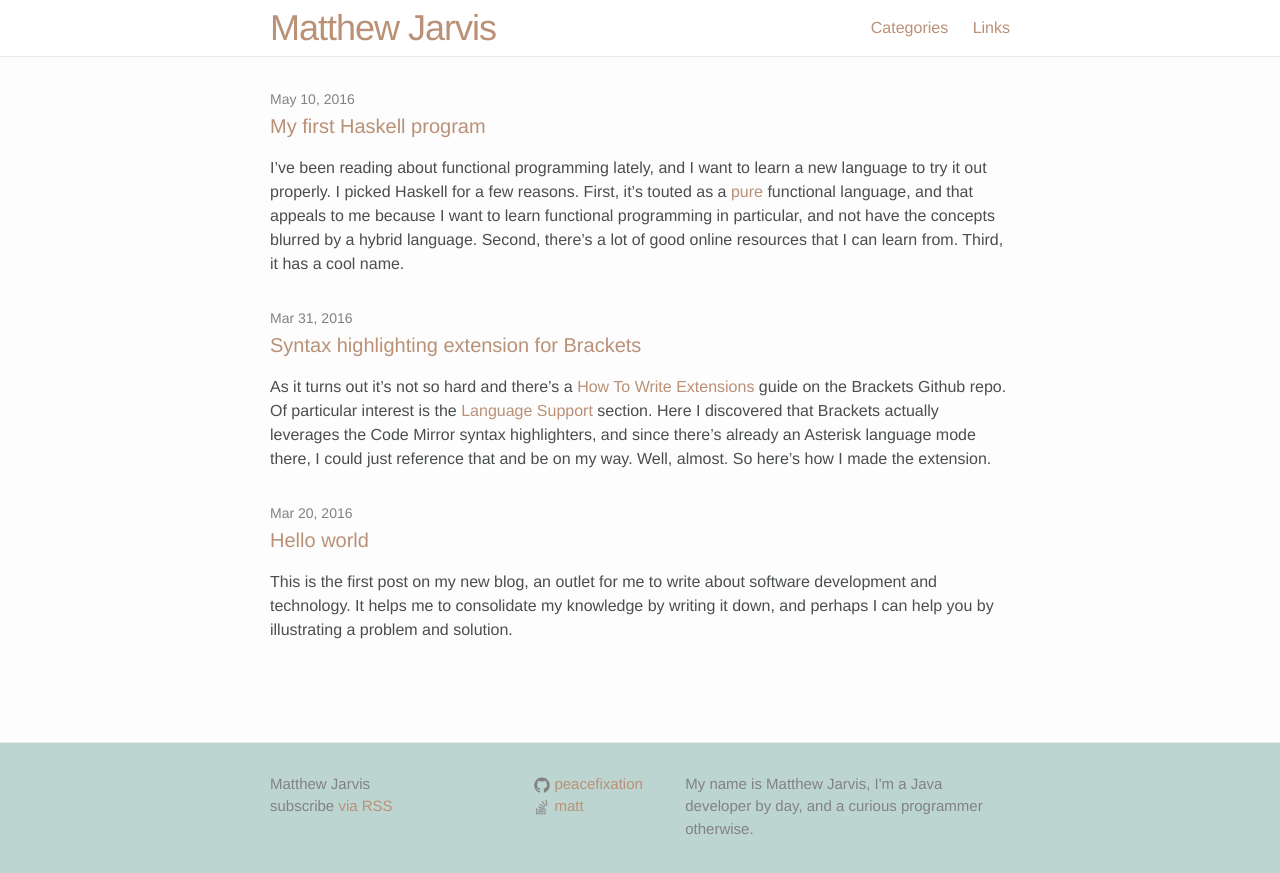
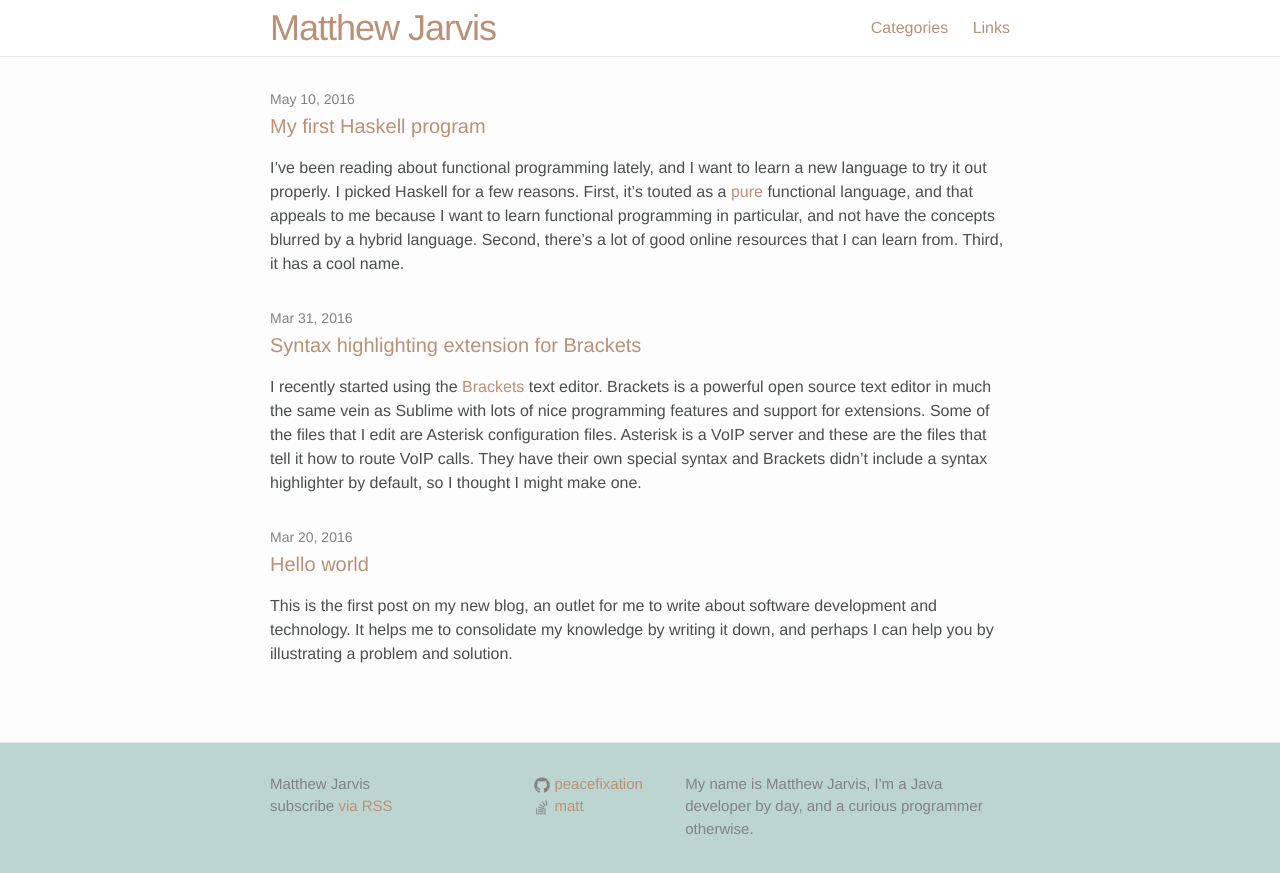
Before and after one commit to peacefixation/peacefixation.github.io, a Jekyll site: the page built from index.html, in a window 1280 px wide. Shown: the top 873 px of the page. Built offline with Jekyll 4.4.1, drawn with Linux system fonts in a browser that asks for light colours.

Commit message:
Edit brackets extension post opening paragraph take 2

```diff
--- a/_posts/2016-03-31-brackets-asterisk-extension.md
+++ b/_posts/2016-03-31-brackets-asterisk-extension.md
@@ -5,6 +5,7 @@ date:   2016-03-31 12:46:37 +1100
 categories: development
 ---
 
+I recently started using the [Brackets](http://brackets.io/) text editor. Brackets is a powerful open source text editor in much the same vein as Sublime with lots of nice programming features and support for extensions. Some of the files that I edit are Asterisk configuration files. Asterisk is a VoIP server and these are the files that tell it how to route VoIP calls. They have their own special syntax and Brackets didn't include a syntax highlighter by default, so I thought I might make one.
 
 As it turns out it's not so hard and there's a [How To Write Extensions](https://github.com/adobe/brackets/wiki/How-to-Write-Extensions) guide on the Brackets Github repo. Of particular interest is the [Language Support](https://github.com/adobe/brackets/wiki/Language-Support) section. Here I discovered that Brackets actually leverages the Code Mirror syntax highlighters, and since there's already an Asterisk language mode there, I could just reference that and be on my way. Well, almost. So here's how I made the extension.
 
```
